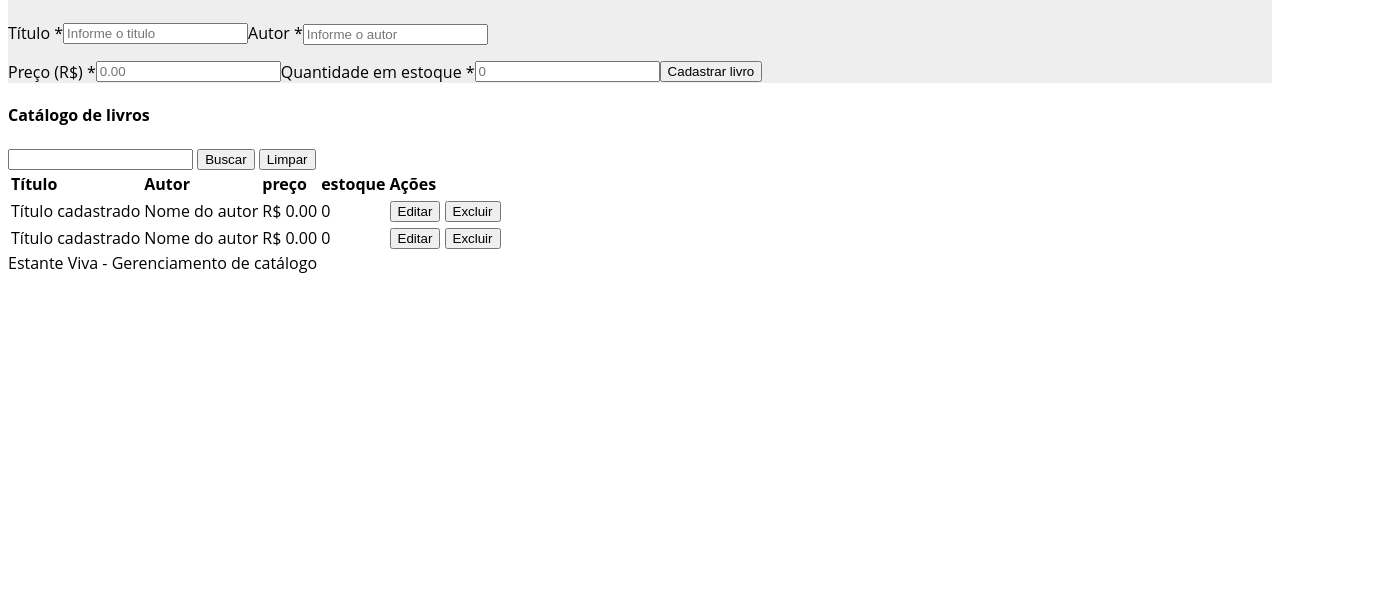
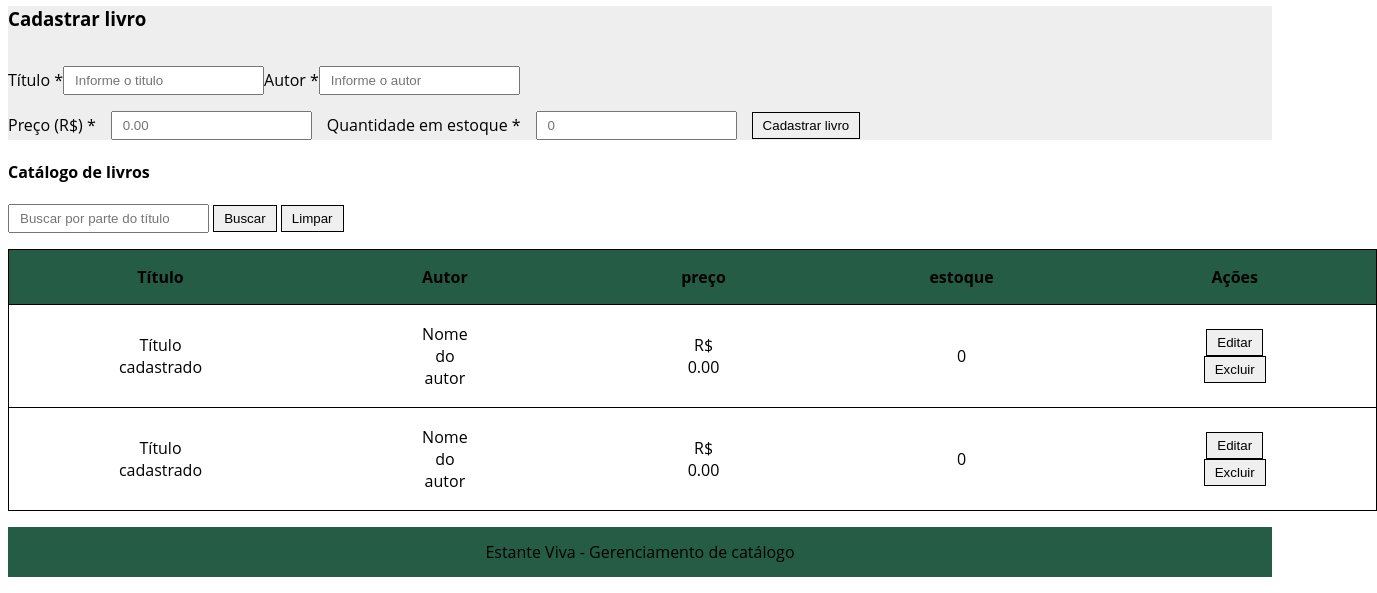
Before and after one commit to luizgsoares16-coder/estante_viva1, a plain HTML site: page index.html in a window 1280 px wide. Shown: the part 214-807 px from the top of the page, 1377 px wide, since content can reach past the window. Drawn offline with Linux system fonts and the light colour scheme.

Commit message:
melhoria CSS

```diff
--- a/index.html
+++ b/index.html
@@ -41,12 +41,13 @@
             <div class="catalogo">
                 <section>
                     <h4>Catálogo de livros</h4>
-                    <input type="text">
+                    <input type="text" placeholder="Buscar por parte do título">
                     <button>Buscar</button>
                     <button>Limpar</button>
                 </section>
             </div>
 
+            <p>
             <div class="tabela">
                 <table>
                     <tr>
@@ -74,11 +75,14 @@
                     </tr>
                 </table>
             </div>
+            </p>
         </main>
 
+        <p>
         <footer>
             Estante Viva - Gerenciamento de catálogo
         </footer>
+        </p>
 
 </body>
 </html>
--- a/style.css
+++ b/style.css
@@ -10,7 +10,7 @@ nav {
     border: 1px solid #033623;
     display: flex;
     align-items: center;
-    gap: 700px;
+    gap: 1186px;
 }
 
 form {
@@ -27,4 +27,43 @@ form {
 .prec_quant_cadast {
     display: flex;
     align-items: center;
+    gap: 15px;
+
 }
+
+table {
+    border: 1px solid;
+    border-collapse: collapse;
+}
+
+th {
+    background-color: #245C46;
+    padding: 16px 100px;
+    text-align: center;
+}
+
+tr {
+    border: 1px solid;
+}
+
+td {
+    padding: 18px 110px;
+    text-align: center;
+}
+
+footer {
+    background-color: #245C46;
+    padding: 14px;
+    text-align: center;
+}
+
+input {
+    text-align: start;
+    padding: 5px 10px;
+}
+
+button {
+    padding: 5px 10px;
+    border-radius: 0px;
+    border: 1px solid;
+}
```
Also changed, not shown: 1 other file.
